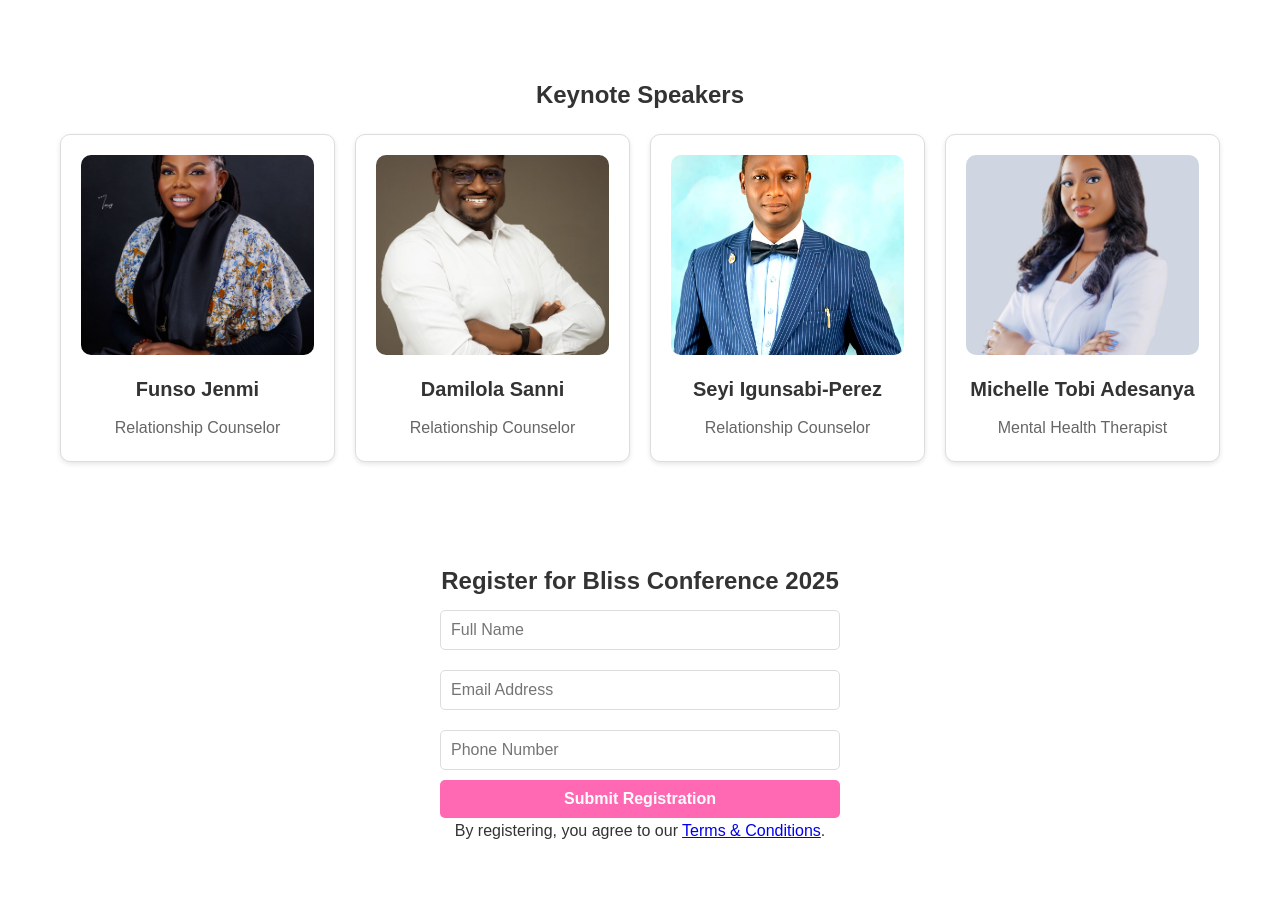
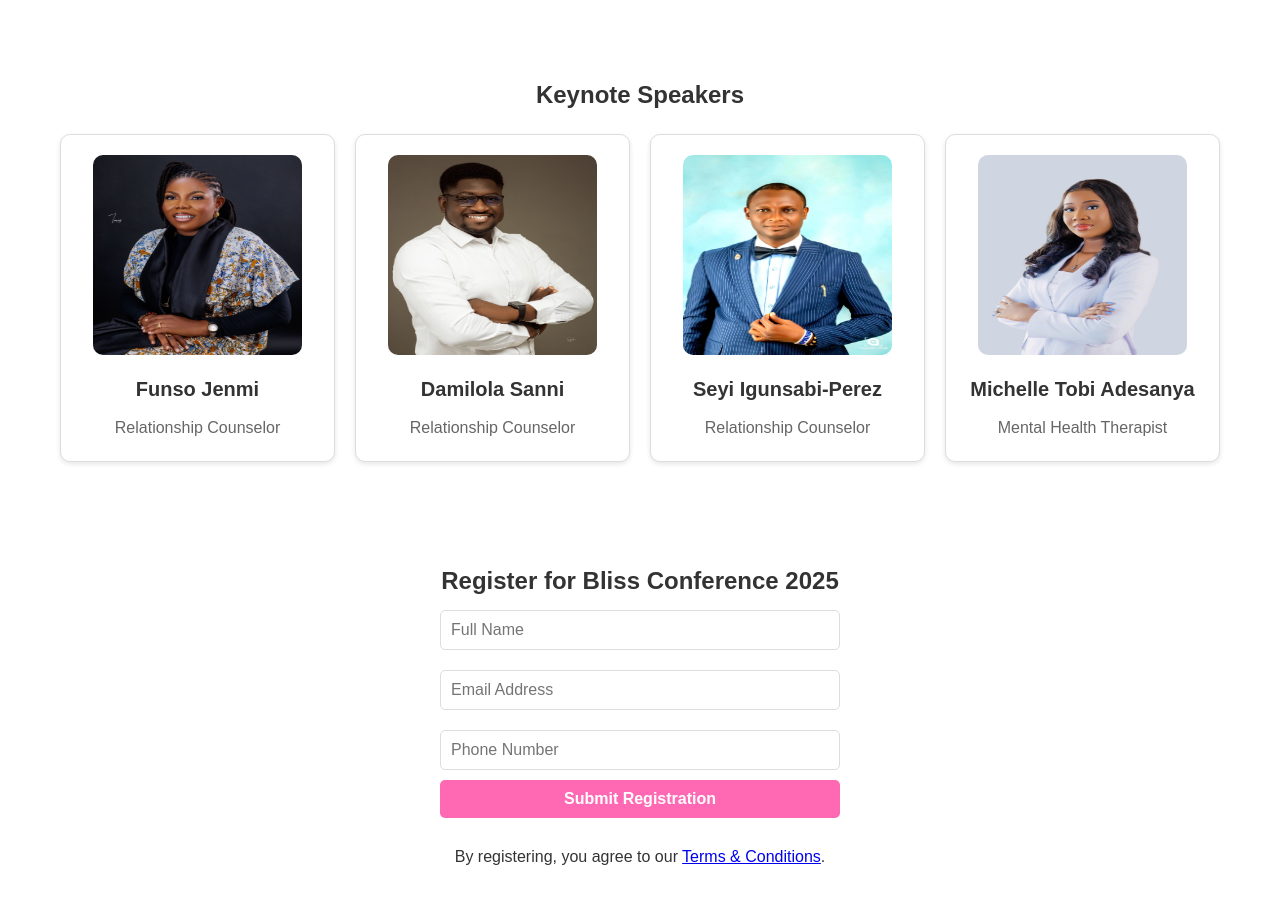
Before and after one commit to TechyRex/bliss_conference.github.io, a plain HTML site: page index.html in a window 1280 px wide. Shown: the part 1360-2264 px from the top of the page. Drawn offline with Linux system fonts and the light colour scheme.

Commit message:
Add files via upload

```diff
--- a/index.html
+++ b/index.html
@@ -78,7 +78,8 @@
         <input type="tel" placeholder="Phone Number" required>
         <button type="submit" class="cta-button">Submit Registration</button>
       </form>
-      <p>By registering, you agree to our <a href="#">Terms & Conditions</a>.</p>
+
+      <br><p>By registering, you agree to our <a href="#">Terms & Conditions</a>.</p>
     </div>
   </section>
 
@@ -92,6 +93,7 @@
         <li>Enter your name in the text field.</li>
         <li>Once the image is uploaded and you are satisfied with the preview, click "Generate my DP."</li>
       </ol>
+      <br>
       <a href="https://getdp.co/BlissConferenceDp" target="_blank" class="cta-button">Go to DP Generator</a>
     </div>
   </section>
--- a/styles.css
+++ b/styles.css
@@ -105,7 +105,7 @@
 
 .speakers-grid {
   display: grid;
-  grid-template-columns: repeat(auto-fit, minmax(250px, 1fr));
+  grid-template-columns: repeat(auto-fit, minmax(150px, 1fr));
   gap: 20px;
   margin-top: 20px;
 }
@@ -121,9 +121,9 @@
 }
 
 .speaker-card img {
-  width: 100%;
+  width: 90%;
   height: 200px;
-  object-fit: cover;
+  object-fit:fill;
   border-radius: 10px;
 }
 
```
